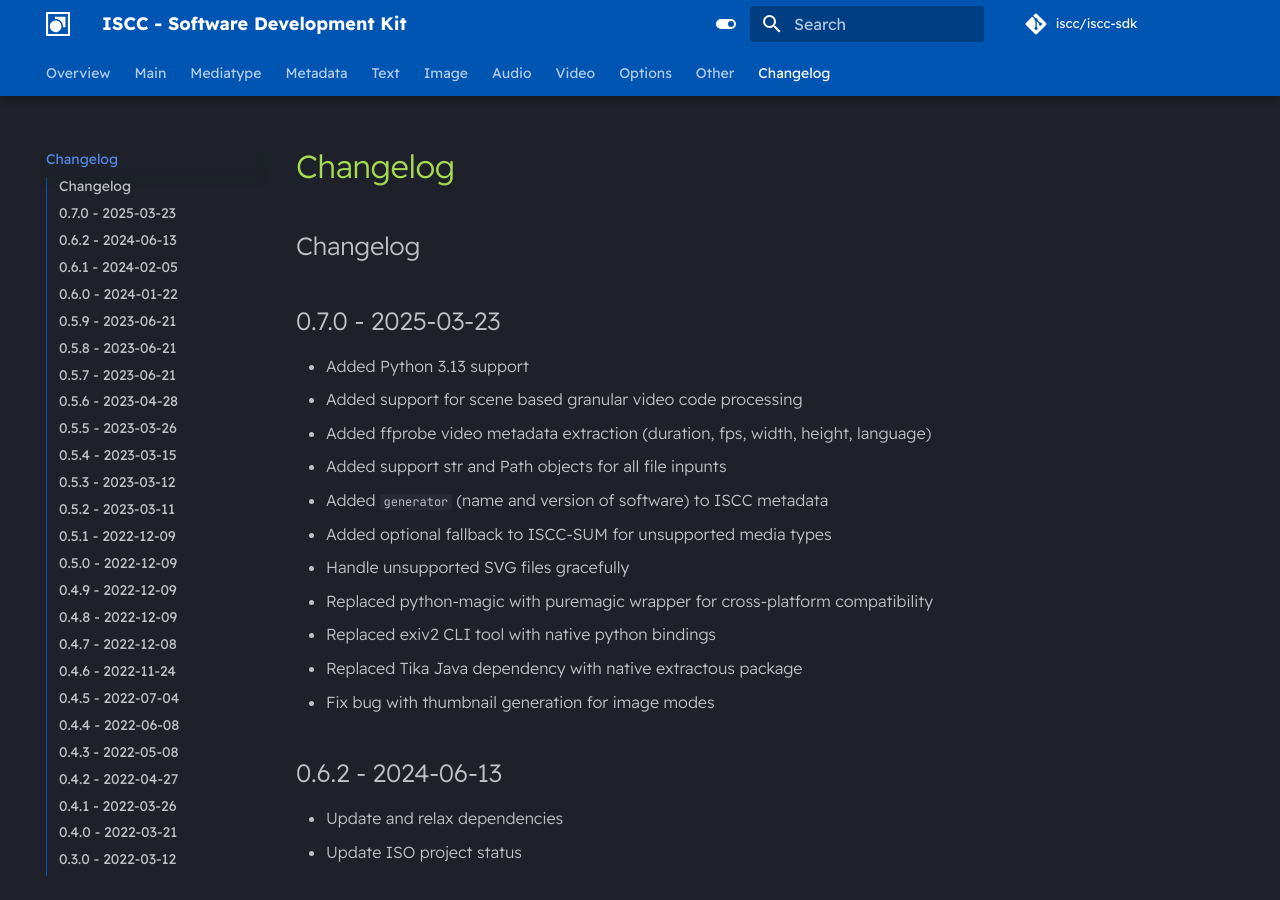
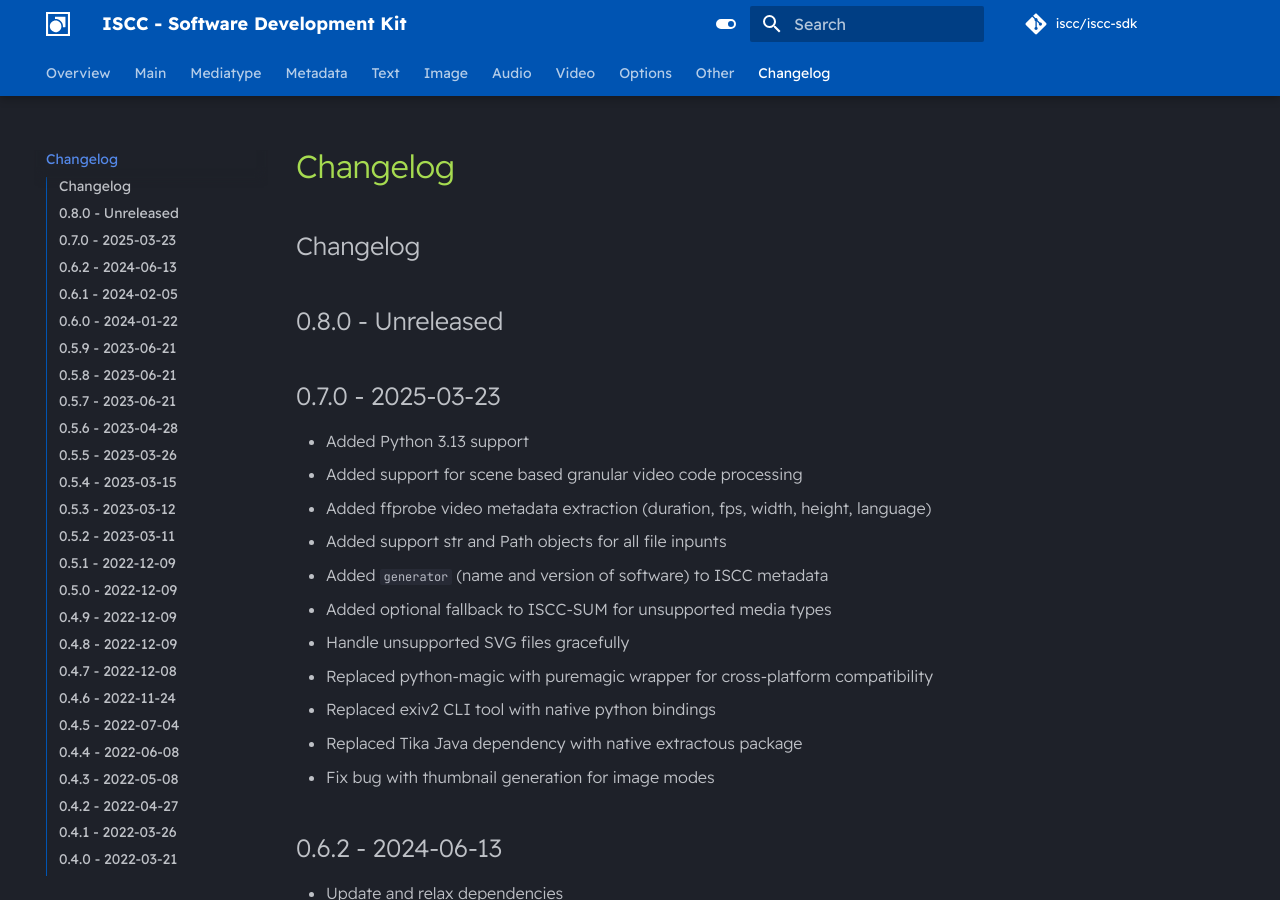
Before and after one commit to iscc/iscc-sdk, an MkDocs documentation site: the page built from docs/changelog.md, in a window 1280 px wide and 900 px high. Built offline with MkDocs 1.6.1 and Material for MkDocs 9.7.7, drawn with Linux system fonts in a browser that asks for light colours; comment, search, counter and statistics services are not loaded.

Commit message:
chore: Bump version to 0.8.0 and update changelog

```diff
--- a/docs/changelog.md
+++ b/docs/changelog.md
@@ -1,4 +1,6 @@
 ## Changelog
+
+## 0.8.0 - Unreleased
 
 ## 0.7.0 - 2025-03-23
 
--- a/iscc_sdk/__init__.py
+++ b/iscc_sdk/__init__.py
@@ -1,4 +1,5 @@
 """ISCC - Software Development Kit."""
+
 import os
 from importlib import metadata
 from platformdirs import PlatformDirs
```
Also changed, not shown: 1 other file.
